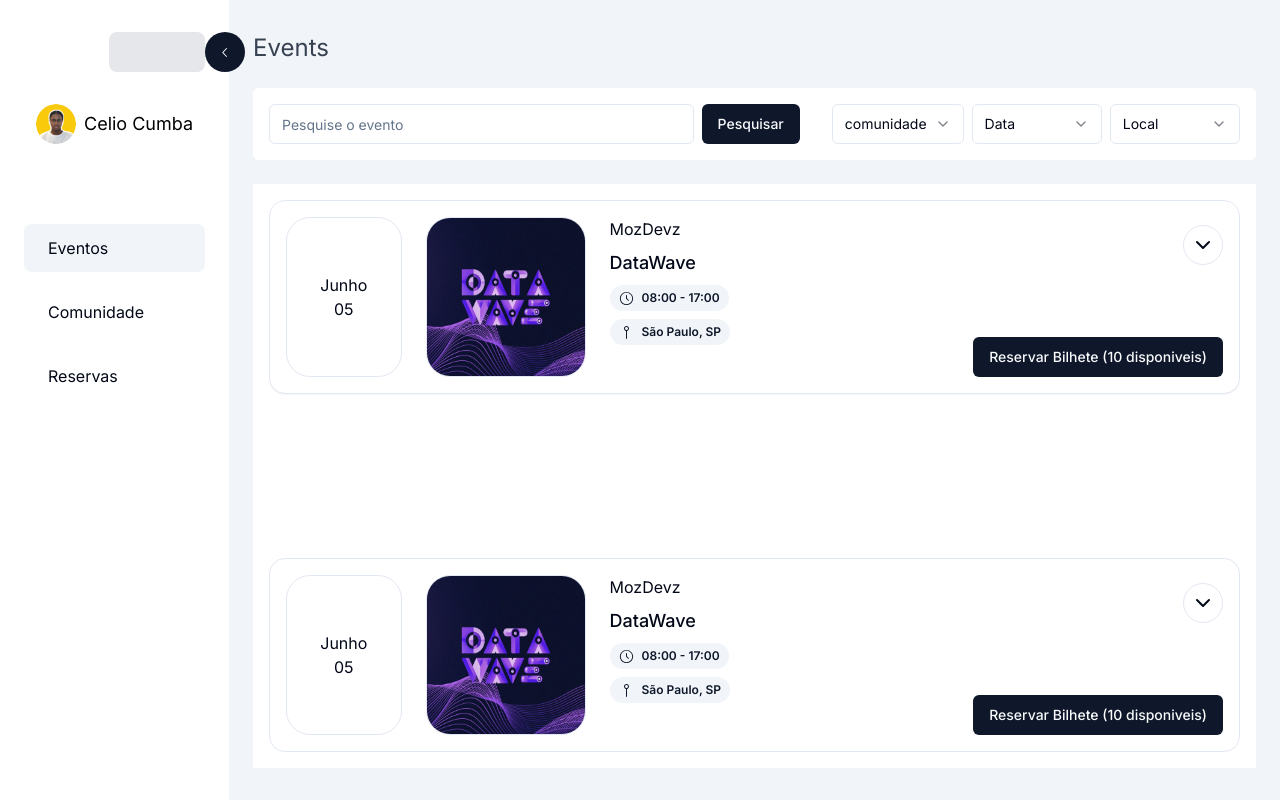
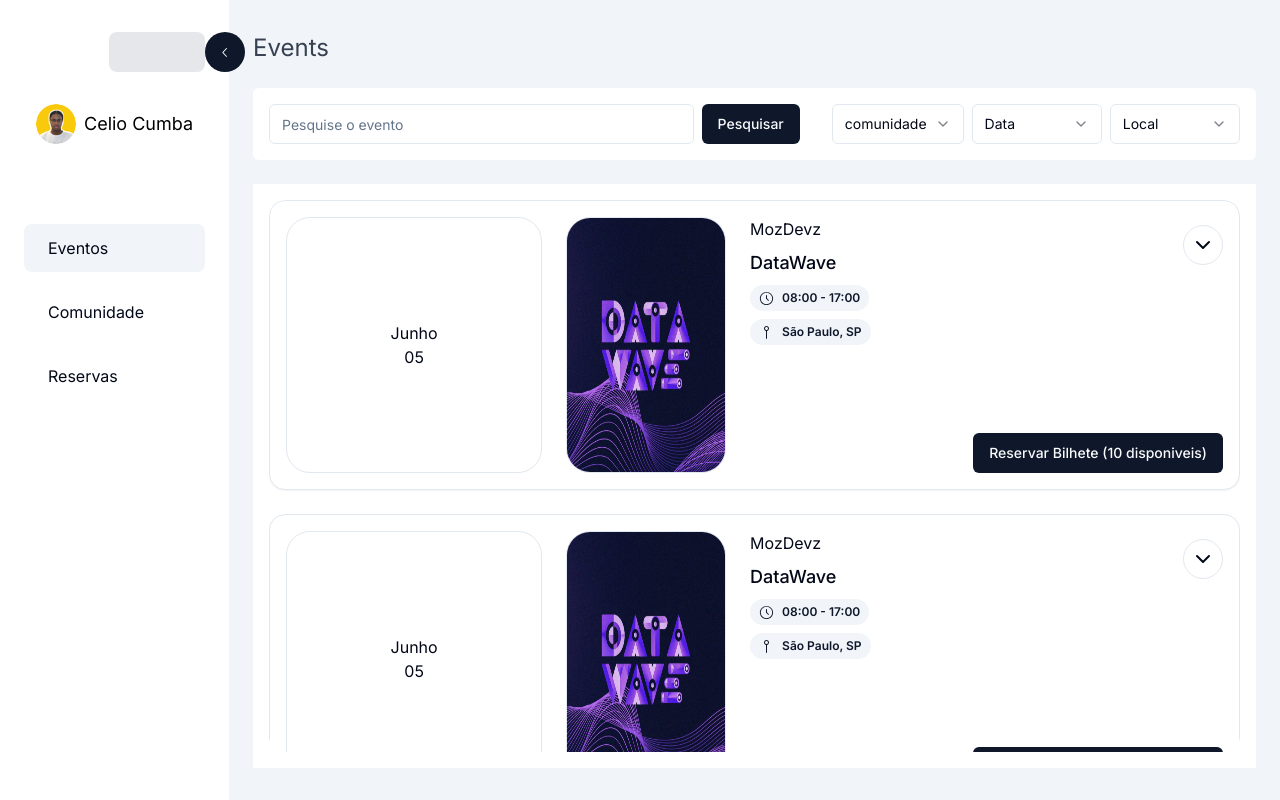
Before and after one commit to CelioJoaquimCumba/even-ti, a Next.js app: page /events in a window 1280 px wide. Built offline with nearby package versions, Linux system fonts and the light colour scheme.

Commit message:
refactor: fix every other dependent

```diff
--- a/src/app/components/molecules/event-card.tsx
+++ b/src/app/components/molecules/event-card.tsx
@@ -15,13 +15,13 @@
     const [isOpen, setIsOpen] = useState(false)
     return (
         <Card className={`flex flex-col space-y-2 ${!isOpen && "md:flex-row"} w-full justify-between p-4 rounded-2xl gap-2`}>
-            <CardContent className="flex gap-6 p-0 ">
+            <CardContent className="flex flex-wrap md:flex-nowrap gap-6 p-0 ">
                 <div className={`hidden ${!isOpen && "md:flex md:flex-col"} w-64 aspect-square justify-center items-center border rounded-3xl`}>
                     <h2>{date.split('de')[1]}</h2>
                     <h3>{date.split('de')[0]}</h3>
                 </div>
                 <Image src={image} alt="datawave-event" width={200} height={200} className={`flex flex-col ${isOpen ? "w-80 aspect-[3/4]" : "w-40 aspect-square"} justify-center items-center border rounded-3xl`}/>
-                <section className="flex flex-col space-y-2 w-full">
+                <section className="flex flex-col space-y-2">
                     <div className="flex justify-between w-full">
                         <h2 className="text-base font-normal">{community}</h2>
                         <Button variant={"outline"} size={"icon"} className={`rounded-full hidden md:flex ${!isOpen && "md:hidden"}`} onClick={() => setIsOpen(!isOpen)}>
--- a/src/app/events/page.tsx
+++ b/src/app/events/page.tsx
@@ -62,7 +62,7 @@
     setTitle('Events')
   })
   return (
-    <main className="flex w-full h-full flex-col items-center justify-between gap-6 bg-white rounded-2xl overflow-y-auto">
+    <main className="flex w-full h-full flex-col items-center gap-6 bg-white rounded-2xl overflow-y-auto">
       {events.map((event: Event) => <EventCard key={event.id} event={event} />)}
     </main>
   );
```
